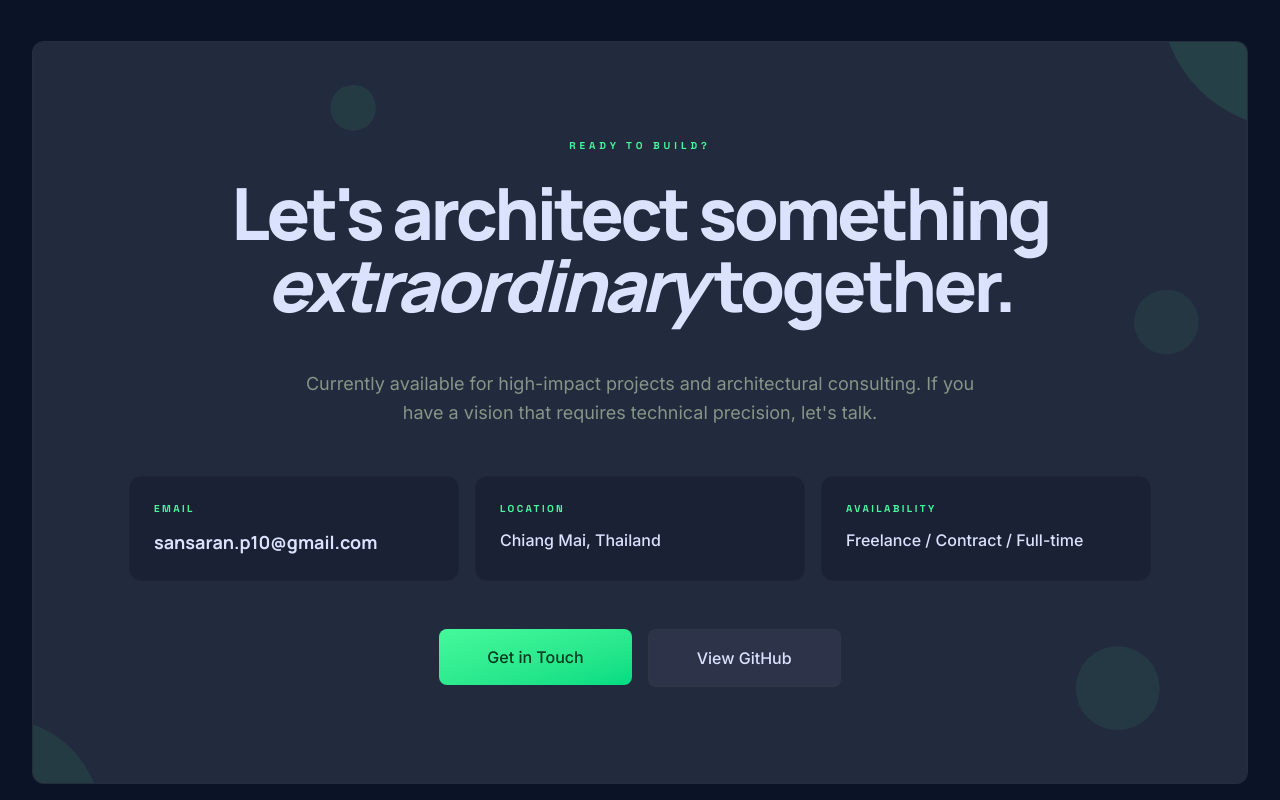
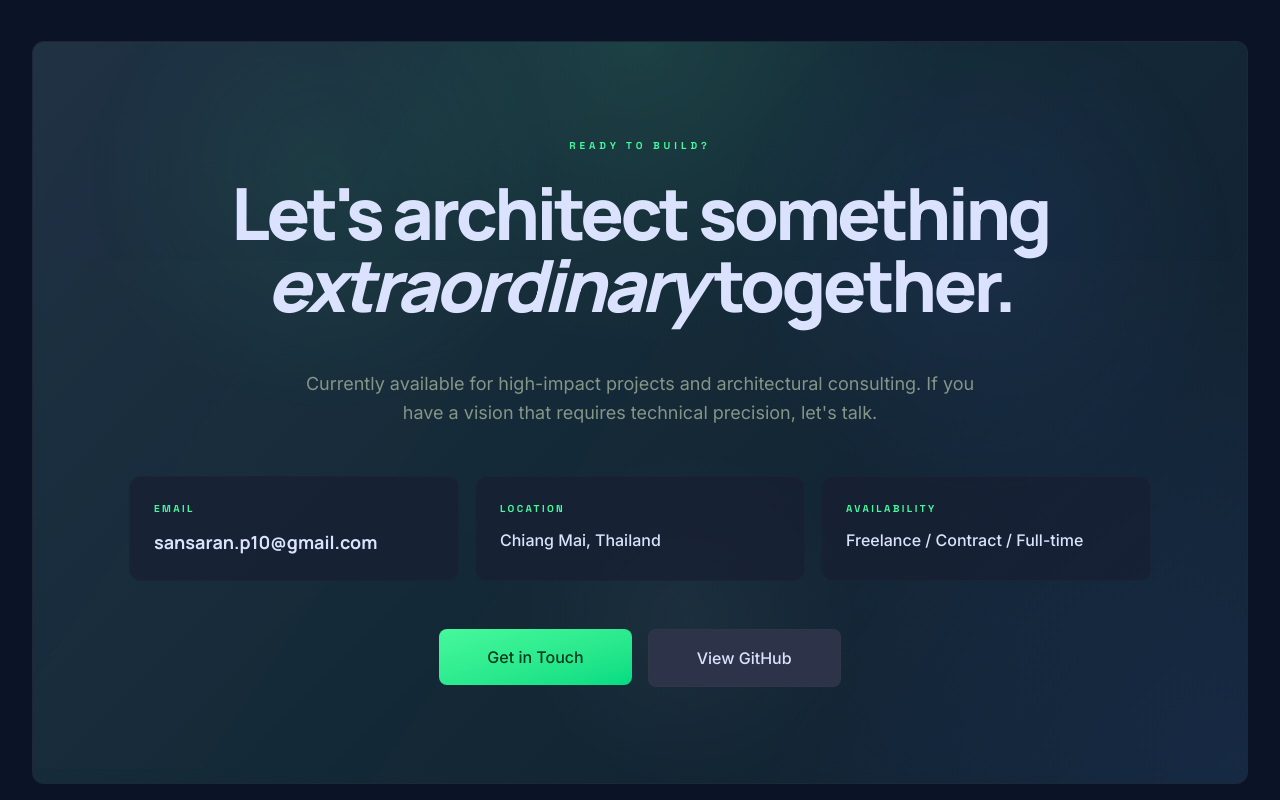
Before and after one commit to sansaran1234/MyPortfolio, a Next.js app: page / in a window 1280 px wide. Shown: the part 4820-5620 px from the top of the page. Built offline with nearby package versions, Linux system fonts and the light colour scheme.

Commit message:
refactor: replace AmbientDetail components with a unified GradientBackground in Contact section

```diff
--- a/src/components/home/Contact.tsx
+++ b/src/components/home/Contact.tsx
@@ -5,7 +5,7 @@ import { motion } from "motion/react";
 import { contactAmbientReveal } from "../../animations/common.animations";
 import { Button } from "../ui/Button";
 import { Card } from "../ui/Card";
-import { AmbientDetail } from "../ui/AmbientDetail";
+import { GradientBackground } from "../ui/GradientBackground";
 
 const CONTACT_DETAILS = [
     {
@@ -35,42 +35,10 @@ export const Contact = () => {
         >
             <div className="w-full max-w-7xl">
                 <motion.div variants={contactAmbientReveal.card}>
-                    <Card variant="high" className="p-12 md:p-24 border border-outline-variant/10 relative overflow-hidden">
-                        <AmbientDetail variants={contactAmbientReveal.detail} />
-                        <AmbientDetail
-                            containerClassName="top-auto bottom-0 right-auto left-0 -translate-x-10 translate-y-10"
-                            shapeClassName="w-24 h-24 rounded-tr-full bg-primary/8"
-                            driftX={10}
-                            driftY={-6}
-                            scaleTo={1.08}
-                            duration={4.2}
-                        />
-                        <AmbientDetail
-                            containerClassName="top-1/3 right-12 translate-x-0 -translate-y-0"
-                            shapeClassName="w-16 h-16 rounded-full bg-primary/6"
-                            driftX={-6}
-                            driftY={10}
-                            scaleTo={1.12}
-                            duration={3.6}
-                        />
-                        <AmbientDetail
-                            containerClassName="top-auto bottom-12 right-24 translate-x-0 translate-y-0"
-                            shapeClassName="w-20 h-20 rounded-full bg-primary/7"
-                            driftX={8}
-                            driftY={-8}
-                            scaleTo={1.06}
-                            duration={5}
-                        />
-                        <AmbientDetail
-                            containerClassName="top-10 left-1/4 translate-x-0 -translate-y-0"
-                            shapeClassName="w-10 h-10 rounded-full bg-primary/8"
-                            driftX={-4}
-                            driftY={6}
-                            scaleTo={1.15}
-                            duration={2.8}
-                        />
+                    <Card variant="high" className="relative isolate overflow-hidden border border-outline-variant/10 bg-surface-container-high/75 p-12 md:p-24">
+                        <GradientBackground />
 
-                        <div className="flex flex-col gap-12 items-center text-center">
+                        <div className="relative z-10 flex flex-col gap-12 items-center text-center">
                             <div className="flex flex-col gap-6">
                                 <span className="font-technical text-[10px] uppercase font-black text-primary tracking-[0.4em]">Ready to Build?</span>
                                 <h2 className="font-display text-5xl md:text-7xl font-black text-foreground tracking-tighter max-w-4xl">
--- /dev/null
+++ b/src/components/ui/GradientBackground.tsx
@@ -0,0 +1,58 @@
+"use client";
+
+import type { ComponentProps } from "react";
+import type { Transition } from "motion/react";
+import { motion } from "motion/react";
+import { cn } from "@/lib/utils";
+
+interface GradientBackgroundProps extends ComponentProps<"div"> {
+  transition?: Transition;
+}
+
+const defaultTransition: Transition = {
+  duration: 15,
+  ease: "easeInOut",
+  repeat: Number.POSITIVE_INFINITY,
+};
+
+export const GradientBackground = ({
+  transition = defaultTransition,
+  className,
+  ...props
+}: GradientBackgroundProps) => {
+  return (
+    <div className={cn("absolute inset-0 z-0 overflow-hidden pointer-events-none", className)} {...props}>
+      <div className="absolute inset-0 bg-[radial-gradient(circle_at_top,_rgba(69,249,156,0.1),_transparent_32%),radial-gradient(circle_at_bottom_right,_rgba(79,125,255,0.1),_transparent_36%),linear-gradient(135deg,_rgba(34,42,61,0.78),_rgba(23,31,51,0.88)_42%,_rgba(11,19,38,0.96))]" />
+      <motion.div
+        className="absolute inset-[-24%] opacity-80 blur-3xl"
+        animate={{
+          backgroundPosition: [
+            "0% 50%",
+            "100% 50%",
+            "50% 100%",
+            "0% 50%",
+          ],
+          scale: [1, 1.08, 1.02, 1],
+          rotate: [0, 6, -4, 0],
+        }}
+        transition={transition}
+        style={{
+          backgroundImage:
+            "linear-gradient(120deg, rgba(69,249,156,0.14), rgba(79,125,255,0.1), rgba(0,220,130,0.08), rgba(218,226,253,0.08))",
+          backgroundSize: "240% 240%",
+        }}
+      />
+      <motion.div
+        className="absolute inset-0 opacity-60"
+        animate={{
+          opacity: [0.48, 0.64, 0.54, 0.48],
+        }}
+        transition={transition}
+        style={{
+          background:
+            "radial-gradient(circle at 24% 18%, rgba(69,249,156,0.12), transparent 22%), radial-gradient(circle at 78% 28%, rgba(79,125,255,0.14), transparent 24%), radial-gradient(circle at 54% 78%, rgba(218,226,253,0.08), transparent 20%)",
+        }}
+      />
+    </div>
+  );
+};
```
